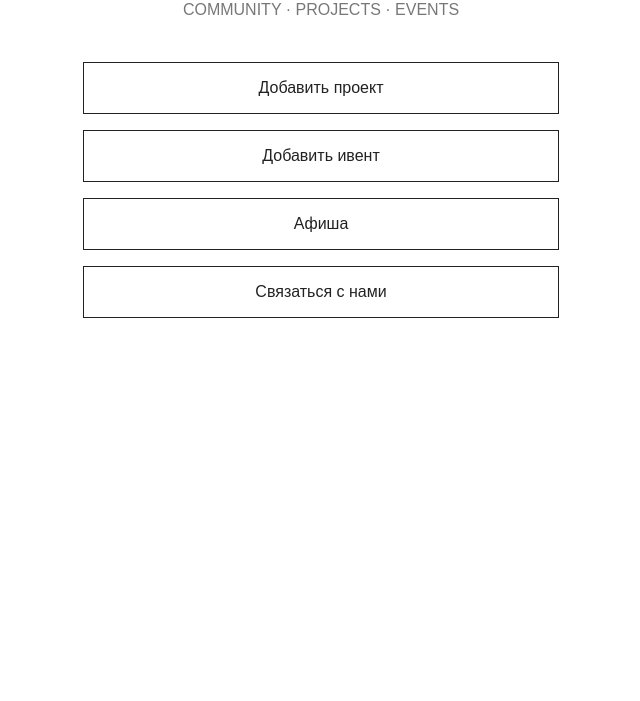
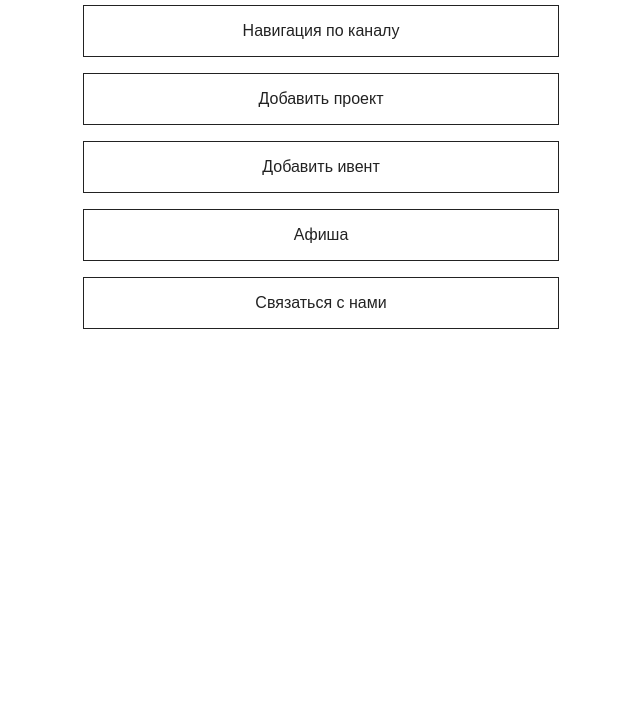
Before and after one commit to integratorconcept-spec/concept-integrator-mini-app, a plain HTML site: page index.html in a window 1280 px wide. Shown: the part 99-800 px from the top of the page, without its empty margins (319-959 px from the left). Drawn offline with Linux system fonts and the light colour scheme.

Commit message:
Update index.html

```diff
--- a/index.html
+++ b/index.html
@@ -33,7 +33,7 @@ textarea{min-height:90px;resize:vertical}
 
 <section id="home" class="page active">
 <h1>CONCEPT INTEGRATOR</h1>
-<p class="subtitle">COMMUNITY · PROJECTS · EVENTS</p>
+<button onclick="openNavigation()">Навигация по каналу</button>
 <button onclick="showPage('project')">Добавить проект</button>
 <button onclick="showPage('eventForm')">Добавить ивент</button>
 <button onclick="showPage('events')">Афиша</button>
@@ -179,6 +179,15 @@ window.open("https://wa.me/"+phone+"?text="+encodeURIComponent(message),"_blank"
     window.location.href = url;
   }
 }
+ function openNavigation() {
+  const tg = window.Telegram && window.Telegram.WebApp;
+  if (tg) {
+    tg.openTelegramLink('https://t.me/concept_int/14');
+    setTimeout(() => tg.close(), 700);
+  } else {
+    window.location.href = 'https://t.me/concept_int/14';
+  }
+}
 </script>
 </body>
 </html>
```
